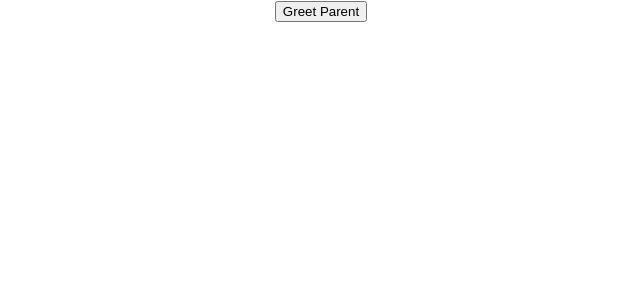
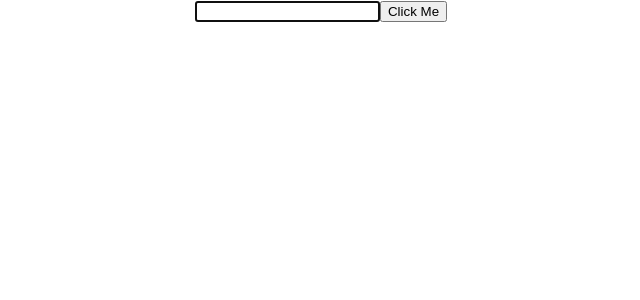
Before and after one commit to Takao21/react-learning, a React (Create React App) app: page / in a window 1280 px wide. Shown: the top 300 px of the page, without its empty margins (319-959 px from the left). Built offline with nearby package versions, Linux system fonts and the light colour scheme.

Commit message:
lesson28 refs

```diff
--- a/src/App.js
+++ b/src/App.js
@@ -1,6 +1,7 @@
 import React from "react";
 import "./App.css";
-import ParentComponent from "./components/ParentComponent";
+import RefDemo from "./components/RefDemo";
+// import ParentComponent from "./components/ParentComponent";
 // import { Greet } from "./components/Greet.js";
 // import Welcome from "./components/Welcome";
 // import Message from "./components/Message";
@@ -18,7 +19,8 @@
       {/* <FunctionClick /> */}
       {/* <ClassClick /> */}
       {/* <EventBind /> */}
-      <ParentComponent />
+      {/* <ParentComponent /> */}
+      <RefDemo />
     </div>
   );
 }
--- /dev/null
+++ b/src/components/RefDemo.js
@@ -0,0 +1,29 @@
+import React, { Component } from "react";
+
+class RefDemo extends Component {
+  constructor(props) {
+    super(props);
+
+    this.inputRef = React.createRef();
+  }
+
+  componentDidMount() {
+    console.log(this.inputRef);
+    this.inputRef.current.focus();
+  }
+
+  clickHandler = () => {
+    alert(this.inputRef.current.value);
+  };
+
+  render() {
+    return (
+      <div>
+        <input type="text" ref={this.inputRef}></input>
+        <button onClick={this.clickHandler}>Click Me</button>
+      </div>
+    );
+  }
+}
+
+export default RefDemo;
```
